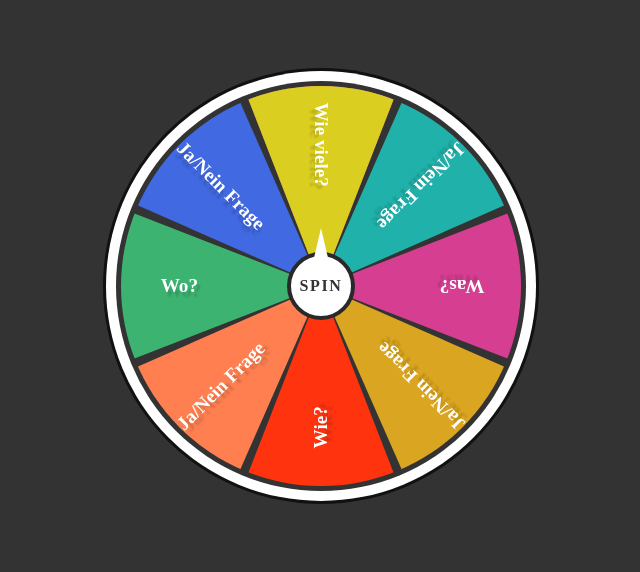
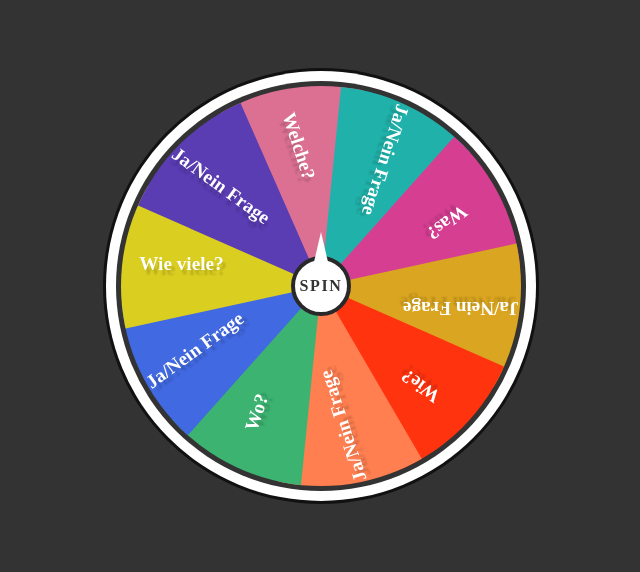
Before and after one commit to VezalisPetros/Maria-Theodorou-Game, a plain HTML site: page index.html in a window 1280 px wide. Shown: the part 114-686 px from the top of the page, without its empty margins (319-959 px from the left). Drawn offline with Linux system fonts and the light colour scheme.

Commit message:
first commit

```diff
--- a/index.html
+++ b/index.html
@@ -10,8 +10,7 @@
     <div class="container">
         <div class="spinBtn">Spin</div>
         <div class="wheel">
-            <div class="words" style="--i:1;
-            --clr:#db7093;">
+            <div class="words" style="--i:1; --clr:#db7093;">
                 <span>Welche?</span>
             </div>
             <div class="words" style="--i:2;
@@ -46,6 +45,10 @@
             --clr:#dace20;">
                 <span>Wie viele?</span>
             </div>
+            <div class="words" style="--i:10;
+            --clr:#5a3cb3;">
+                <span>Ja/Nein Frage</span>
+            </div>
 
         </div>
     </div>
--- a/style.css
+++ b/style.css
@@ -1,7 +1,7 @@
-*{
+/* *{
     margin: 0;
     padding: 0;
-    box-sizing: 0;
+    box-sizing: border-box;
 }
 
 body{
@@ -14,8 +14,8 @@ body{
 
 .container{
     position: relative;
-    width:400px ;
-    height: 400px;
+    width:600px ;
+    height: 600px;
     display: flex;
     justify-content: center;
     align-items: center;
@@ -63,7 +63,7 @@ body{
     box-shadow: 0 0 0 5px #333,
     0 0 0 15px #fff ,
     0 0 0 18px #111;
-    transition: transform 5s ease-in-out;
+    transition: transform 5s ease;
 }
 
 .container .wheel .words{
@@ -89,3 +89,92 @@ body{
     color:#fff;
     text-shadow: 3px 5px 2px rgba(0, 0, 0, 0.15);
 }
+ */
+ * {
+    margin: 0;
+    padding: 0;
+    box-sizing: border-box;
+}
+
+body {
+    display: flex;
+    justify-content: center;
+    align-items: center;
+    min-height: 100vh;
+    background-color: #333;
+}
+
+.container {
+    position: relative;
+    width: 400px;
+    height: 400px;
+    display: flex;
+    justify-content: center;
+    align-items: center;
+}
+
+.container .spinBtn {
+    position: absolute;
+    width: 60px;
+    height: 60px;
+    background-color: white;
+    border-radius: 50%;
+    z-index: 10;
+    display: flex;
+    justify-content: center;
+    align-items: center;
+    text-transform: uppercase;
+    font-weight: 600;
+    color: #333;
+    letter-spacing: 0.1rem;
+    border: 4px solid #2a2929;
+    cursor: pointer;
+    user-select: none;
+}
+
+.container .spinBtn::before {
+    content: '';
+    position: absolute;
+    top: -28px;
+    width: 20px;
+    height: 30px;
+    background: white;
+    clip-path: polygon(50% 0%, 15% 100%, 85% 100%);
+}
+
+.container .wheel {
+    position: absolute;
+    top: 0;
+    left: 0;
+    width: 100%;
+    height: 100%;
+    background-color: #333;
+    border-radius: 50%;
+    overflow: hidden;
+    box-shadow: 0 0 0 5px #333, 0 0 0 15px #fff, 0 0 0 18px #111;
+    transition: transform 5s ease;
+}
+
+.container .wheel .words {
+    position: absolute;
+    width: 50%;
+    height: 50%;
+    background: var(--clr);
+    transform-origin: bottom right;
+    transform: rotate(calc(36deg * var(--i))); /* Adjusted for 10 slices */
+    clip-path: polygon(0 0, 56% 0, 100% 100%, 0 56%);
+    display: flex;
+    justify-content: center;
+    align-items: center;
+    user-select: none;
+    cursor: pointer;
+}
+
+.container .wheel .words span {
+    position: relative;
+    transform: rotate(36deg); /* Adjusted for 10 slices */
+    font-size: 1.2em;
+    font-weight: 700;
+    color: #fff;
+    text-shadow: 3px 5px 2px rgba(0, 0, 0, 0.15);
+}
```
